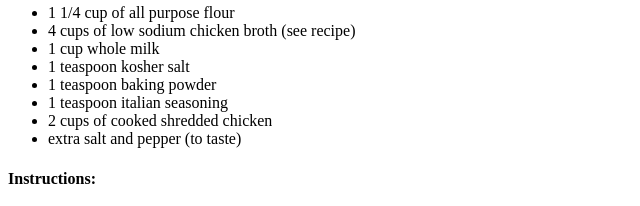
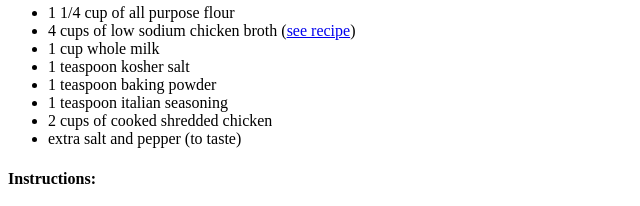
Before and after one commit to chandler56/odin-recipes, a plain HTML site: page recipes/chicken_and_dumplings.html in a window 1280 px wide. Shown: the part 226-432 px from the top of the page, 0-640 px from the left. Drawn offline with Linux system fonts and the light colour scheme.

Commit message:
added a hyper link to the chicken broth recipe.

```diff
--- a/recipes/chicken_and_dumplings.html
+++ b/recipes/chicken_and_dumplings.html
@@ -18,7 +18,7 @@
             <li>2 diced celery stalks (with leaves)</li>
             <li>1 diced onion</li>
             <li>1 1/4 cup of all purpose flour</li>
-            <li>4 cups of low sodium chicken broth (see recipe)</li>
+            <li>4 cups of low sodium chicken broth (<a href="recipes/chicken_broth.html" >see recipe</a>)</li>
             <li>1 cup whole milk</li>
             <li>1 teaspoon kosher salt</li>
             <li>1 teaspoon baking powder</li>
```
